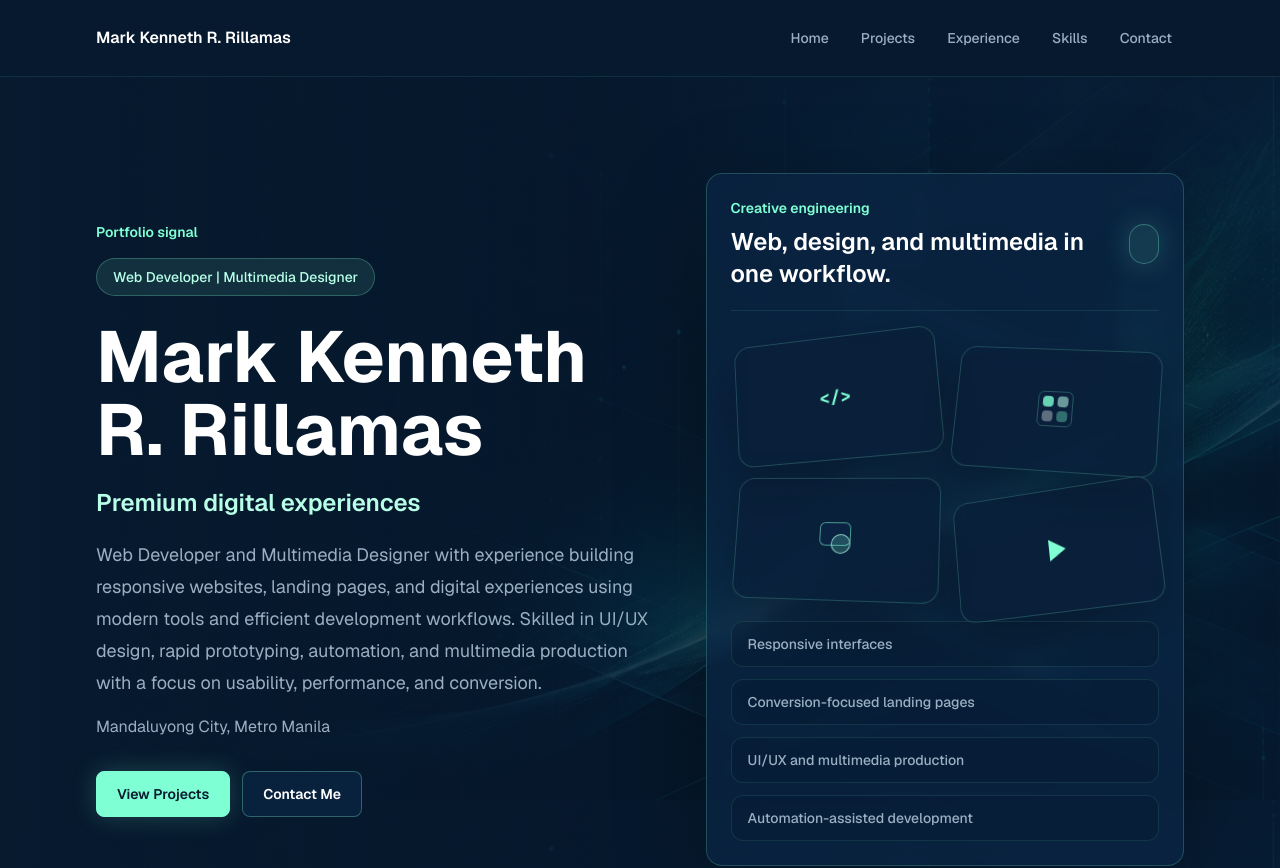
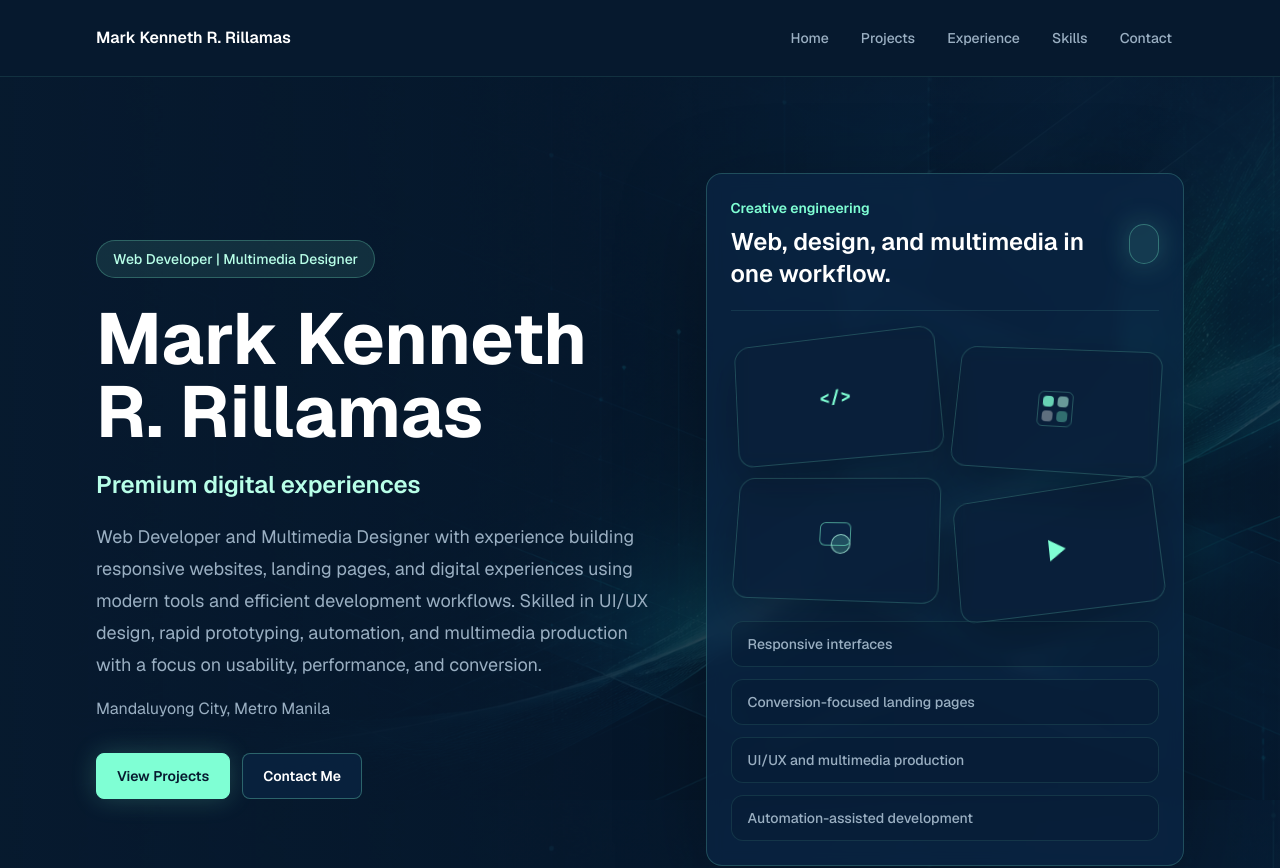
Before and after one commit to kenneth-tech/OnlinePortfolio, a Next.js app: page / in a window 1280 px wide. Shown: the top 868 px of the page. Built offline with nearby package versions, Linux system fonts and the light colour scheme.

Commit message:
style: remove portfolio signal label

```diff
--- a/src/app/page.tsx
+++ b/src/app/page.tsx
@@ -59,10 +59,7 @@ export default function HomePage() {
       <section className={`${styles.hero} relative overflow-hidden`}>
         <div className="relative mx-auto grid min-h-[calc(100vh-96px)] w-full max-w-6xl items-center gap-12 px-5 py-16 sm:px-8 lg:grid-cols-[1.08fr_0.92fr] lg:py-24">
           <div className="motion-surface">
-            <p className="text-sm font-semibold text-brand-button">
-              Portfolio signal
-            </p>
-            <p className="mt-4 w-fit rounded-full border border-brand-button/25 bg-brand-button/10 px-4 py-2 text-sm font-medium text-brand-soft">
+            <p className="w-fit rounded-full border border-brand-button/25 bg-brand-button/10 px-4 py-2 text-sm font-medium text-brand-soft">
               {profile.role}
             </p>
             <h1 className="mt-6 max-w-4xl text-5xl font-bold leading-[1.02] text-white sm:text-7xl">
```
Also changed, not shown: 1 other file (tests, documents, lock files or other folders).
